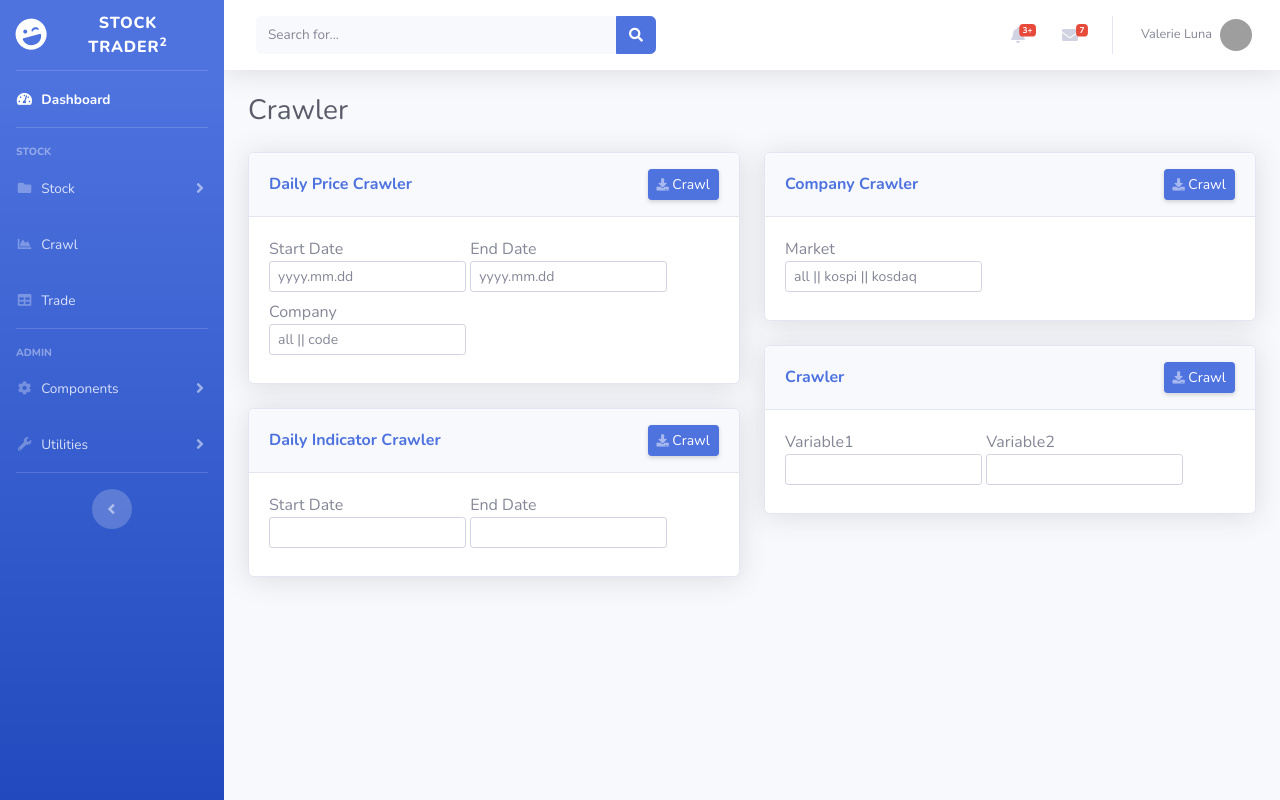
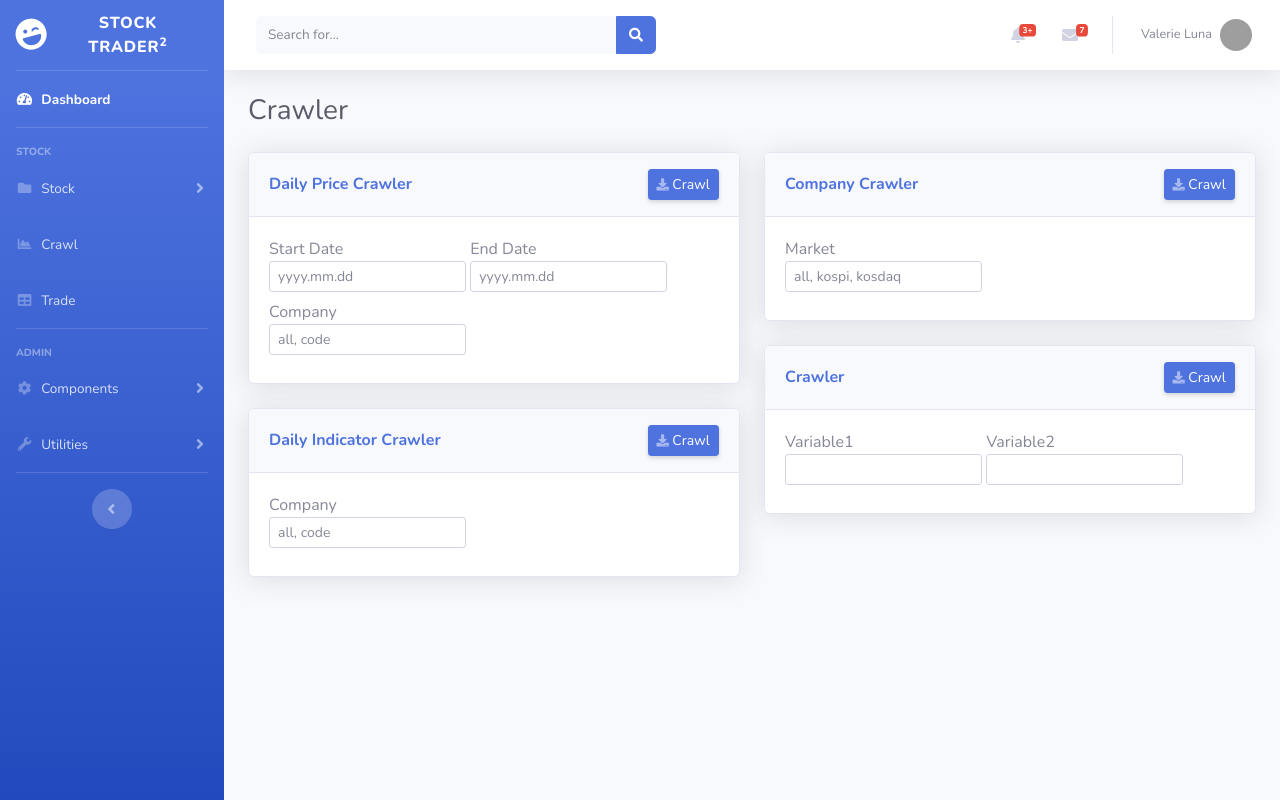
Before and after one commit to infomuscle/stock-trader, a Django app: page /crawl in a window 1280 px wide. Run offline with Django 3.2, Linux system fonts and the light colour scheme; some libraries are stand-ins or nearby versions; grey boxes are pictures that could not be loaded.

Commit message:
Separated AJAX Function and Connected to Daily Indicator Crawler

```diff
--- a/front/config/settings/settings.py
+++ b/front/config/settings/settings.py
@@ -48,7 +48,7 @@ MIDDLEWARE = [
     'django.middleware.clickjacking.XFrameOptionsMiddleware',
 ]
 
-ROOT_URLCONF = 'front.urls'
+ROOT_URLCONF = 'config.urls'
 
 TEMPLATES = [
     {
--- a/front/main/templates/main/crawl.html
+++ b/front/main/templates/main/crawl.html
@@ -31,27 +31,25 @@
                             <input type="text" name="end_dt" class="form-control form-control-sm" placeholder="yyyy.mm.dd">
                         </label>
                         <label>Company
-                            <input type="text" name="code" class="form-control form-control-sm" placeholder="all || code">
+                            <input type="text" name="code" class="form-control form-control-sm" placeholder="all, code">
                         </label>
                     </form>
                 </div>
             </div>
             <!-- Daily Indicator Crawler -->
             <div class="card shadow mb-4">
-                <div class="card-header py-3 d-flex flex-row align-items-center justify-content-between" onclick="crawlCompanyDailyIndicator()">
+                <div class="card-header py-3 d-flex flex-row align-items-center justify-content-between" onclick="crawlDailyIndicator()">
                     <h6 class="m-0 font-weight-bold text-primary">Daily Indicator Crawler</h6>
                     <button class="d-none d-sm-inline-block btn btn-sm btn-primary shadow-sm">
                         <i class="fas fa-download fa-sm text-white-50"></i> Crawl
                     </button>
                 </div>
                 <div class="card-body">
-                    <label>Start Date
-                        <input type="search" class="form-control form-control-sm" placeholder="">
-                    </label>
-                    <label>End Date
-                        <input type="search" class="form-control form-control-sm" placeholder="">
-                    </label>
-
+                    <form name="formDailyIndicator" id="formDailyIndicator">
+                        <label>Company
+                            <input type="text" name="code" class="form-control form-control-sm" placeholder="all, code">
+                        </label>
+                    </form>
                 </div>
             </div>
         </div>
@@ -70,7 +68,7 @@
                 <div class="card-body">
                     <form name="formCompany" id="formCompany">
                         <label>Market
-                            <input type="text" name="market" class="form-control form-control-sm" placeholder="all || kospi || kosdaq">
+                            <input type="text" name="market" class="form-control form-control-sm" placeholder="all, kospi, kosdaq">
                         </label>
                     </form>
                 </div>
--- a/front/main/templates/main/modules/scripts.html
+++ b/front/main/templates/main/modules/scripts.html
@@ -60,21 +60,24 @@
 
         alert(params);
 
-
-        $.ajax({
-            url: "{% url 'main:crawl_daily_price' %}" + "?" + params,
-            success: function (data) {
-                alert(data);
-            },
-            error: function (request, status, error) {
-                alert('실패');
-                console.log(request, status, error)
-            }
-        });
+        var url = "{% url 'main:crawl_daily_price' %}" + "?" + params;
+        ajax(url);
     }
 
-    function crawlCompanyDailyIndicator() {
-        alert("crawlCompanyDailyIndicator");
+    function crawlDailyIndicator() {
+
+        var params = "";
+        var code = $('#formCompany [name="code"]').val().trim()
+        if (code === "") {
+            code = "test";
+            params = "&code=" + code;
+        } else {
+            params = $("form[name=formDailyIndicator]").serialize();
+        }
+        alert(params)
+
+        var url = "{% url 'main:crawl_daily_indicator' %}" + "?" + params;
+        ajax(url);
     }
 
     function crawlCompany() {
@@ -82,21 +85,26 @@
         var params = "";
         var market = $('#formCompany [name="market"]').val().trim()
         if (market === "") {
-            market = "all"
-            params = "&market=" + market
+            market = "all";
+            params = "&market=" + market;
         } else {
             params = $("form[name=formCompany]").serialize();
         }
-        alert(params)
+        alert(params);
 
+        var url = "{% url 'main:crawl_company' %}" + "?" + params;
+        ajax(url);
+    }
+
+    function ajax(url) {
         $.ajax({
-            url: "{% url 'main:crawl_company' %}" + "?" + params,
+            url: url,
             success: function (data) {
                 alert(data);
             },
             error: function (request, status, error) {
                 alert('실패');
-                console.log(request, status, error)
+                console.log(request, status, error);
             }
         });
     }
--- a/front/main/urls.py
+++ b/front/main/urls.py
@@ -14,6 +14,7 @@ urlpatterns = [
 
     path("crawl", views.crawl, name="crawl"),
     path("crawl_daily_price", views.crawl_daily_price, name="crawl_daily_price"),
+    path("crawl_daily_indicator", views.crawl_daily_indicator, name="crawl_daily_indicator"),
     path("crawl_company", views.crawl_company, name="crawl_company"),
 
     path("trade", views.trade, name="trade")
--- a/front/main/views.py
+++ b/front/main/views.py
@@ -54,6 +54,17 @@ def crawl_daily_price(request):
     return HttpResponse(response.text)
 
 
+def crawl_daily_indicator(request):
+    req_json = request.GET.dict()
+    code = req_json.get("code")
+
+    url = "http://localhost:8001/api/daily/indicator"
+    url += '?code=' + code
+
+    response = requests.get(url)
+    return HttpResponse(response.text)
+
+
 def crawl_company(request):
     req_json = request.GET.dict()
     market = req_json.get("market")
```
Also changed, not shown: front/config/urls.py (renamed from front/front/urls.py).
